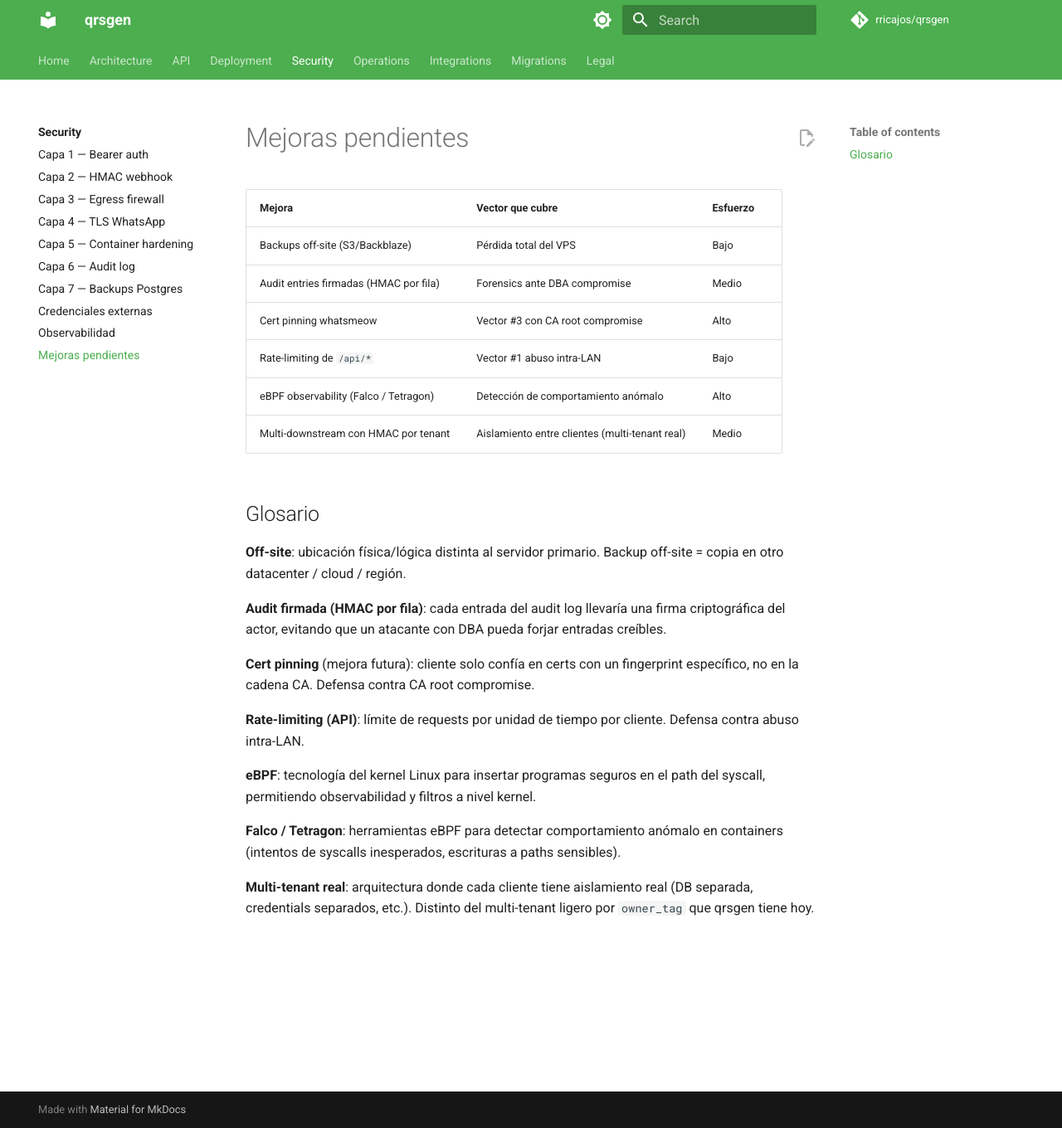
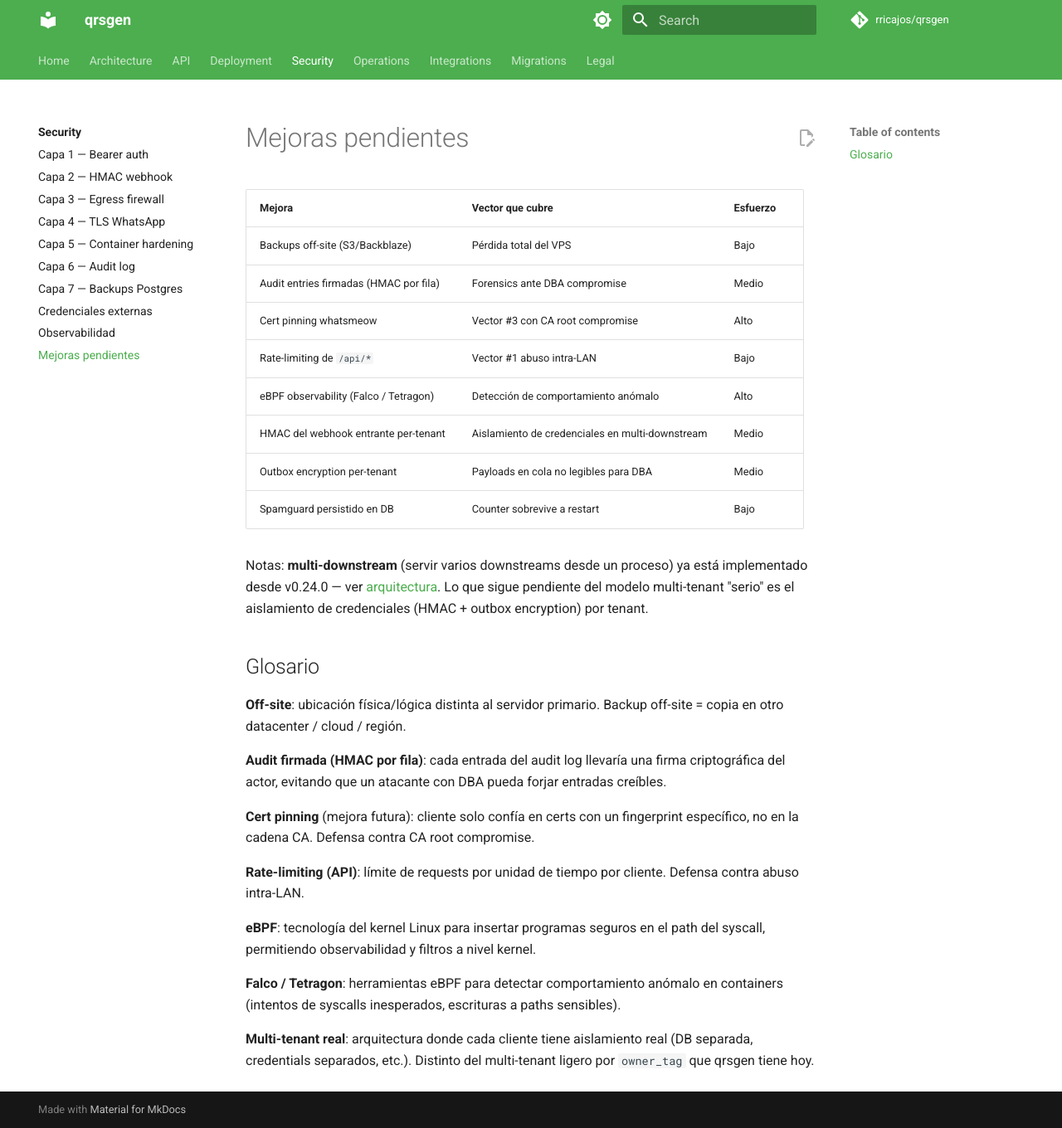
Before and after one commit to rricajos/qrsgen, an MkDocs documentation site: the page built from docs/security/pending.md, in a window 1280 px wide and 1360 px high. Shown: the whole window at 83% size. Built offline with MkDocs 1.6.1 and Material for MkDocs 9.7.7, drawn with Linux system fonts in a browser that asks for light colours; comment, search, counter and statistics services are not loaded.

Commit message:
docs: README mentions multi-tenant + security/pending reflects v0.24

```diff
--- a/docs/security/pending.md
+++ b/docs/security/pending.md
@@ -7,7 +7,15 @@
 | Cert pinning whatsmeow | Vector #3 con CA root compromise | Alto |
 | Rate-limiting de `/api/*` | Vector #1 abuso intra-LAN | Bajo |
 | eBPF observability (Falco / Tetragon) | Detección de comportamiento anómalo | Alto |
-| Multi-downstream con HMAC por tenant | Aislamiento entre clientes (multi-tenant real) | Medio |
+| HMAC del webhook entrante per-tenant | Aislamiento de credenciales en multi-downstream | Medio |
+| Outbox encryption per-tenant | Payloads en cola no legibles para DBA | Medio |
+| Spamguard persistido en DB | Counter sobrevive a restart | Bajo |
+
+Notas: **multi-downstream** (servir varios downstreams desde un proceso)
+ya está implementado desde v0.24.0 — ver
+[arquitectura](../architecture/multi-instance.md). Lo que sigue pendiente
+del modelo multi-tenant "serio" es el aislamiento de credenciales (HMAC
++ outbox encryption) por tenant.
 
 ## Glosario
 
```
Also changed, not shown: README.md (+6 -0 lines).
